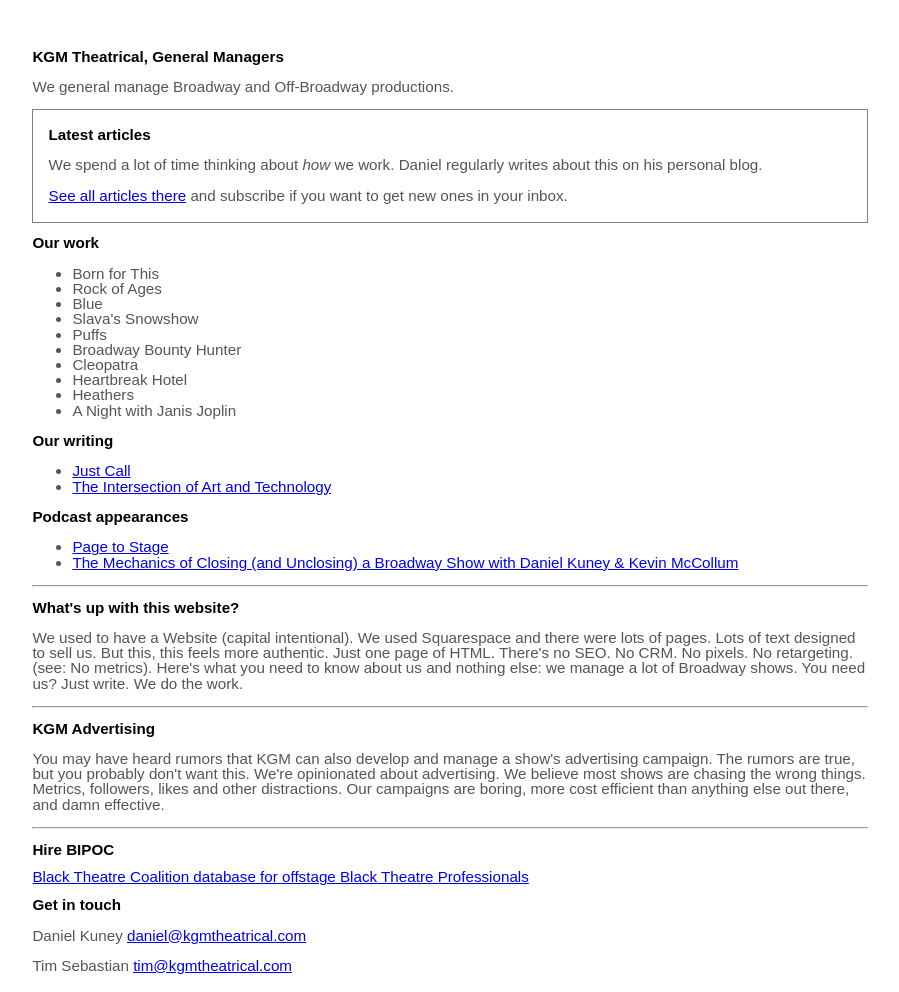
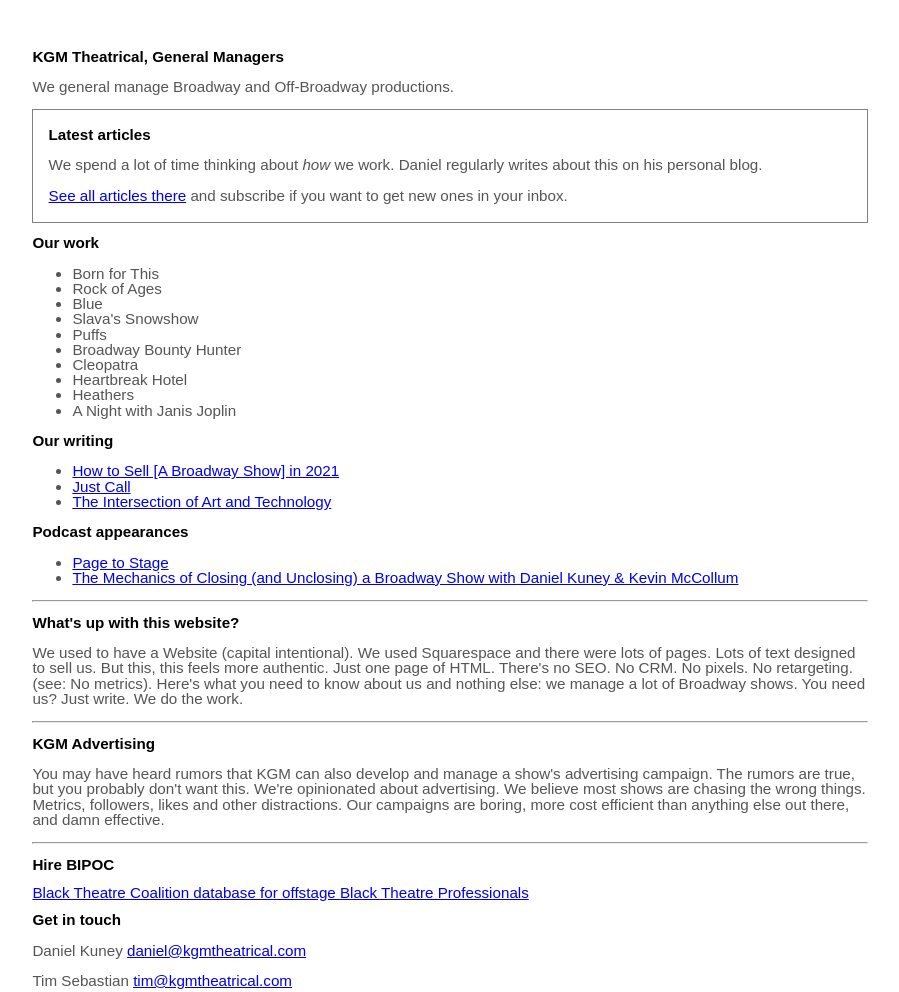
Before and after one commit to danielkuney/kgmtheatrical, a plain HTML site: page index.html in a window 1280 px wide. Shown: the whole page, without its empty margins (6-905 px from the left). Drawn offline with Linux system fonts and the light colour scheme.

Commit message:
Add files via upload

```diff
--- a/index.html
+++ b/index.html
@@ -34,6 +34,7 @@
   </ul>
   <h2>Our writing</h2>
   <ul>
+  <li><a href="https://www.mediumfocus.com/p/how-to-sell-in-2021">How to Sell [A Broadway Show] in 2021</a></li>
   <li><a href="https://www.mediumfocus.com/p/just-call">Just Call</a/></li>
   <li><a href="https://www.mediumfocus.com/p/intersection-art-and-technology">The Intersection of Art and Technology</a></li>
   </ul>
```
